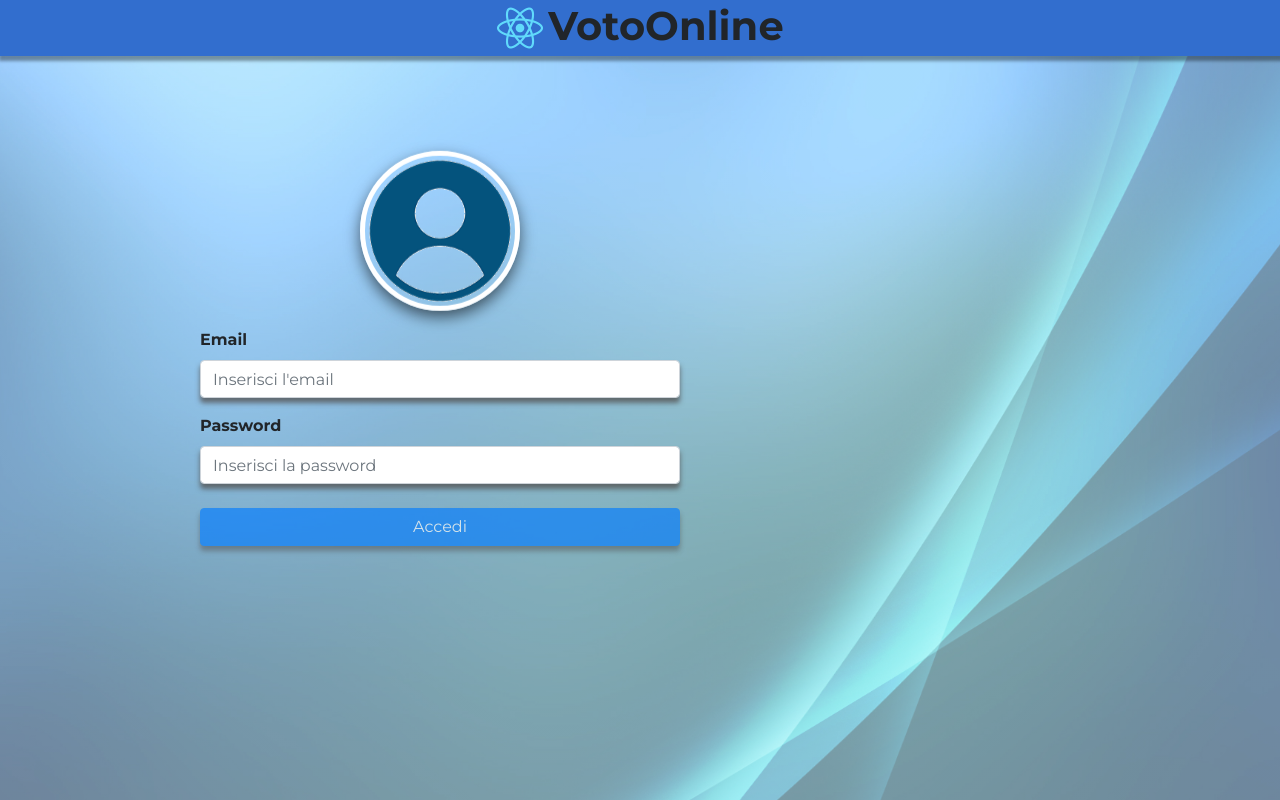
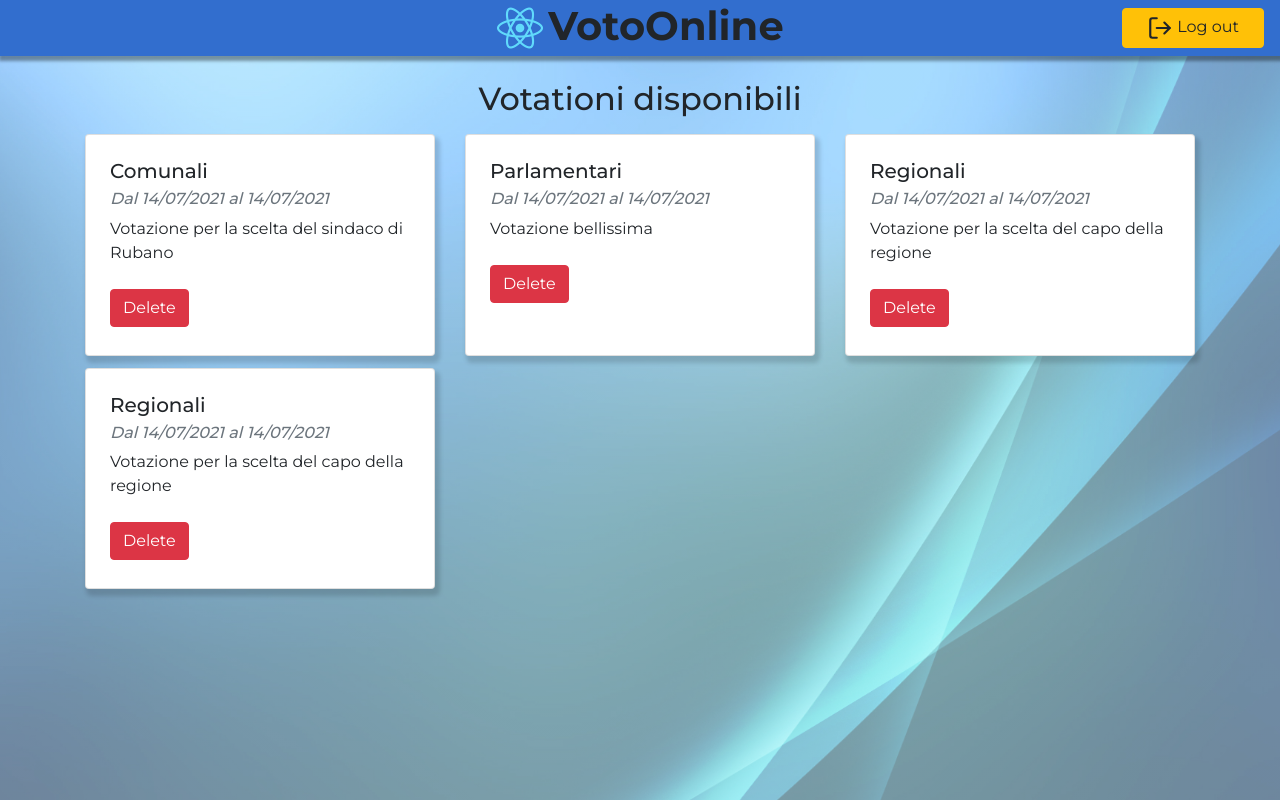
Before and after one commit to ragoale99/VotoOnline-React, a React (Create React App) app: page / in a window 1280 px wide. Built offline with nearby package versions, Linux system fonts and the light colour scheme.

Commit message:
up delete votation

```diff
--- a/src/App.js
+++ b/src/App.js
@@ -10,7 +10,7 @@ export const RoleContext = createContext(null);
 export const VotationsContext = createContext(null);
 
 function App() {
-	const [role, setRole] = useState("");
+	const [role, setRole] = useState("admin");
 	const [votations, setVotations] = useState([
 		{
 			id: uuidv4(),
@@ -133,16 +133,16 @@ function App() {
 		setRole(typeUser);
 	};
 
-	/* 	const changeVotations = (votations) => {
-		setVotations(votations);
-	}; */
+	const changeVotations = (nuoveVotazioni) => {
+		setVotations(nuoveVotazioni);
+	};
 
 	return (
 		<div className="App">
 			<RoleContext.Provider value={{ role, changeRole }}>
 				<Header />
 				{role === "" && <LoginForm />}
-				<VotationsContext.Provider value={votations}>
+				<VotationsContext.Provider value={{ votations, changeVotations }}>
 					{role === "genericUser" && <GenericContent />}
 					{role === "admin" && <AdminContent />}
 				</VotationsContext.Provider>
--- /dev/null
+++ b/src/components/admin/AdminContent.css
@@ -0,0 +1,26 @@
+@keyframes deleteAnimation {
+	0% {
+		opacity: 1;
+	}
+
+	1% {
+		opacity: 1;
+	}
+
+	100% {
+		display: none;
+		opacity: 0;
+	}
+}
+
+.delete {
+	-webkit-animation: deleteAnimation 0.5s ease-out;
+	-moz-animation: deleteAnimation 0.5s ease-out;
+	-o-animation: deleteAnimation 0.5s ease-out;
+	animation: deleteAnimation 0.5s ease-out;
+}
+
+.cards {
+	height: 95%;
+	box-shadow: 3px 5px 4px 2px rgba(0, 0, 0, 0.144);
+}
--- a/src/components/admin/AdminContent.js
+++ b/src/components/admin/AdminContent.js
@@ -1,10 +1,25 @@
-import React, { useContext } from "react";
+import React, { useContext, useState } from "react";
 import { VotationsContext } from "../../App";
-import { Col, Row, Container, Card } from "react-bootstrap";
+import { Col, Row, Container, Card, Button } from "react-bootstrap";
 import moment from "moment";
+import "./AdminContent.css";
 
 export default function AdminContent() {
-	const votations = useContext(VotationsContext);
+	const { votations, changeVotations } = useContext(VotationsContext);
+	const [del, setDel] = useState(false);
+	const [votationToDel, setVotationToDel] = useState(null);
+
+	const handleDeleteVotation = (votation) => {
+		setVotationToDel(votation);
+		setDel(true);
+		const newList = votations.filter((vote) => {
+			return vote !== votation;
+		});
+		setTimeout(() => {
+			changeVotations(newList);
+			setDel(false);
+		}, 500);
+	};
 	return (
 		<Container className="generic-content mb-2">
 			<div className="mt-3 from-left">
@@ -18,7 +33,10 @@ export default function AdminContent() {
 						votations.map((votation) => {
 							return (
 								<Col xs={12} md={6} lg={4} key={votation.id}>
-									<Card className="mb-3 card-votations p-1">
+									<Card
+										className={`mb-3 cards p-1 ${
+											del && votation === votationToDel ? "delete" : null
+										}`}>
 										<Card.Body>
 											<Card.Title>{votation.title}</Card.Title>
 											<Card.Subtitle className="mb-2 text-muted">
@@ -30,6 +48,11 @@ export default function AdminContent() {
 											<Card.Text className="mb-4">
 												{votation.description}
 											</Card.Text>
+											<Button
+												variant="danger"
+												onClick={() => handleDeleteVotation(votation)}>
+												Delete
+											</Button>
 										</Card.Body>
 									</Card>
 								</Col>
--- a/src/components/genericUser/Votation.js
+++ b/src/components/genericUser/Votation.js
@@ -150,7 +150,7 @@ export default function Votation(props) {
 									<div className="flex-column-container">
 										<Button
 											variant="primary"
-											className="px-3 py-2"
+											className="px-3 py-2 ombre"
 											disabled
 											aria-disabled="true"
 											style={{ pointerEvents: "none" }}>
@@ -167,7 +167,7 @@ export default function Votation(props) {
 								</p>
 								<Button
 									variant="primary"
-									className="px-3 py-2"
+									className="px-3 py-2 ombre"
 									onClick={handleShowDialog}>
 									<FaVoteYea size={20} className="mr-2 mb-1" />
 									Termina votazione
```
